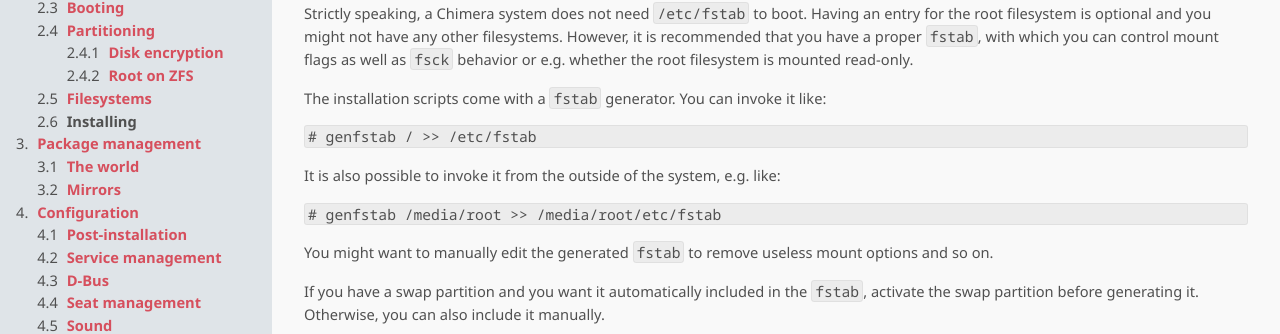
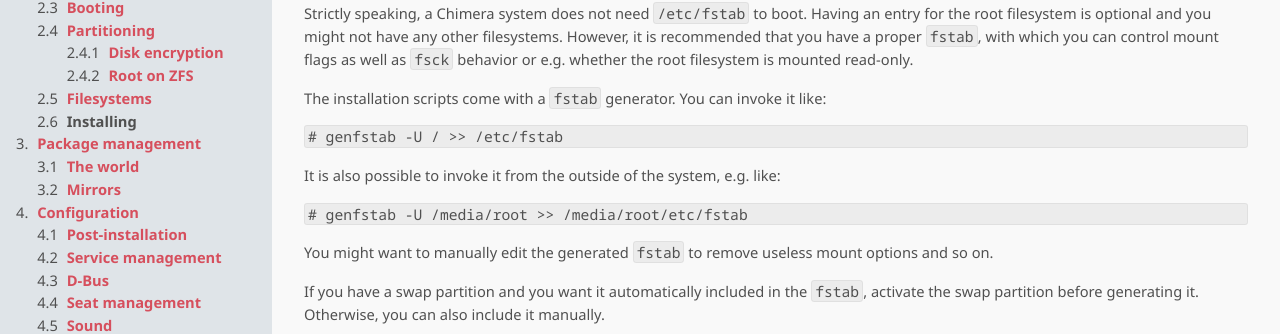
Before and after one commit to chimera-linux/chimera-linux.github.io, a Jekyll site: the page built from _docs/installation/install.md, in a window 1280 px wide and 900 px high, scrolled down 3417 px. Shown: the part 134-468 px from the top of the window. Built offline with Jekyll 4.4.1, drawn with Linux system fonts in a browser that asks for light colours.

````diff
--- a/_docs/installation/install.md
+++ b/_docs/installation/install.md
@@ -250,14 +250,14 @@ The installation scripts come with a `fstab` generator. You can invoke
 it like:
 
 ```
-# genfstab / >> /etc/fstab
+# genfstab -U / >> /etc/fstab
 ```
 
 It is also possible to invoke it from the outside of the system, e.g.
 like:
 
 ```
-# genfstab /media/root >> /media/root/etc/fstab
+# genfstab -U /media/root >> /media/root/etc/fstab
 ```
 
 You might want to manually edit the generated `fstab` to remove useless
````
